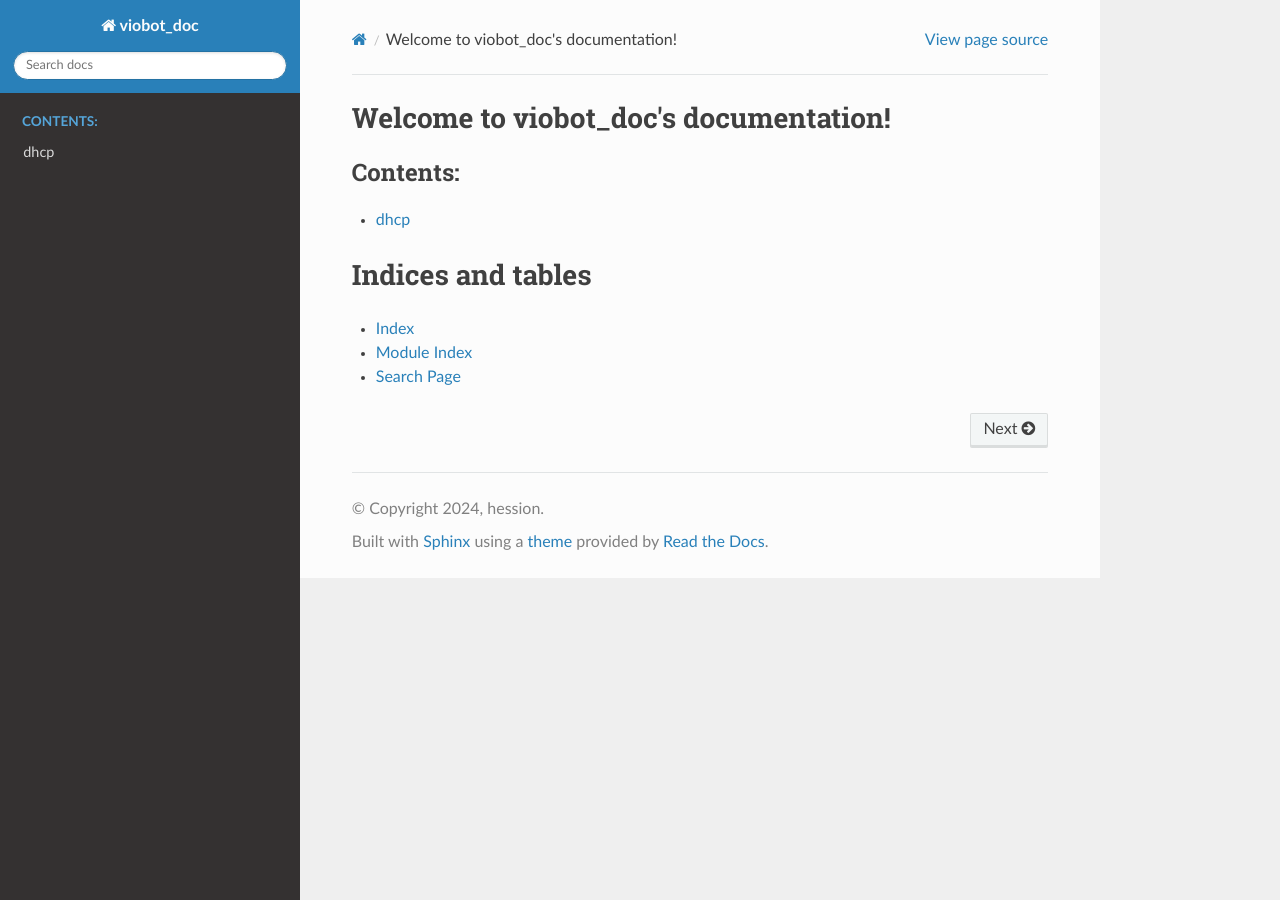
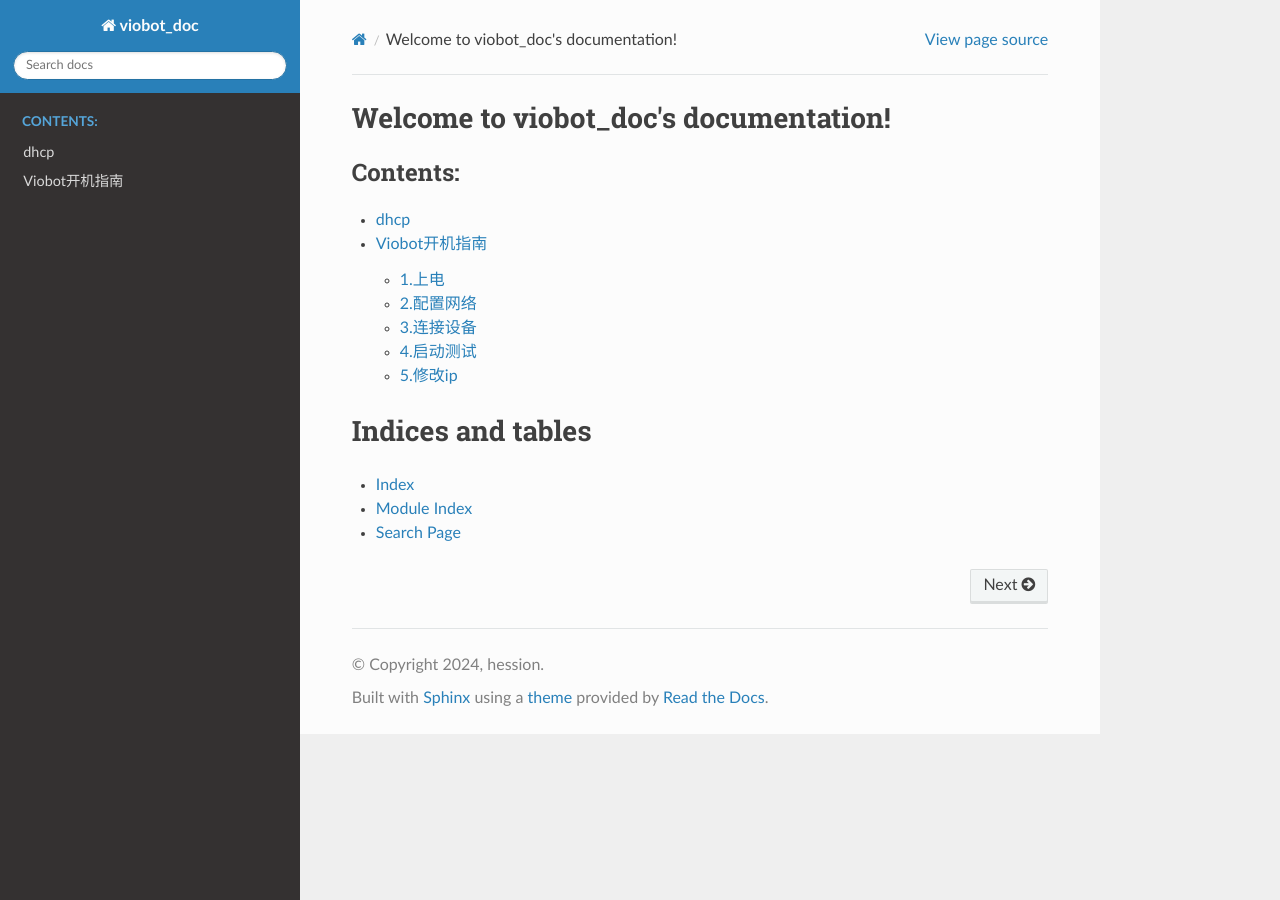
Before and after one commit to TIMITaolong/viobot_doc, a Sphinx documentation site: the page built from source/index.rst, in a window 1280 px wide. Built offline with Sphinx 7.4.7 and the Read the Docs theme 2.0.0, drawn with Linux system fonts in a browser that asks for light colours; some of the changed lines change nothing that is shown.

Commit message:
开机指南

```diff
--- /dev/null
+++ b/source/Viobot开机指南.md
@@ -0,0 +1,49 @@
+# Viobot开机指南
+
+### 1.上电
+
+首先，我们先要把设备接上电源线和网线，最简单的方式就是网线直连电脑。&#x20;
+
+电源选用12V1.5A设备自带的电源即可。
+
+![](image/image_3VfNJ5idSk.png)
+
+### 2.配置网络
+
+设备直连电脑能够通过上位机自动搜索到设备IP，这个功能可以用来解救我们修改IP出错或者是修改了IP后忘记了自己修改的IP的情况。
+
+![](image/image_VgZUZR1d-Z.png)
+
+注意：搜索功能只是把设备搜索出来，当你电脑的IP段与设备不一致的时候，是连接不上的，所以我们需要按照下面的方法配置一下自己电脑的IP使得能够通过上位机连接到设备。
+
+设备默认IP是`192.168.1.100`，我们就把电脑的ip设置为`192.168.1.101`
+
+![](image/image_t4wbnQiYio.png)
+
+确定之后，开启命令行，试ping一下`192.168.1.100` 能够ping通则已配置完成。
+
+### 3.连接设备
+
+能ping通后，点连接即可。
+
+![](image/image_BKC3L7oQdy.png)
+
+连接成功后，状态栏会变成已连接状态，左下角的视频流会刷新，挪动一下设备，看视频流是否正常、流畅。
+
+### 4.启动测试
+
+![](image/image_aj4Dmh9Cy9.png)
+
+梯度点由近到远颜色次序是：红橙黄绿青蓝紫。我们可以通过这个图片看到算法当前状态的表现，如果图片上的点基本符合上述颜色次序，则运行正常，少量的错点可忽略$。$如果刚开的时候很多错点，可以稍微挪动一下设备，更新关键帧，即可恢复正常。
+
+接下来，我们就可以将设备运动起来，看它的具体表现（位姿，图片上面的点颜色）是否正常，所有测试都正常，则可以做后面的工作了。（比如说用到自己的场景下，或者直接上车等等）
+
+### 5.修改ip
+
+实际使用我们可能不会将设备直连电脑，或者就是我的网络下面的`192.168.1.100`IP已经有其他的电脑占用了，故需要修改IP。
+
+![](image/image_JqA09WuKos.png)
+
+修改IP是需要重启才能够生效的，上位机的按键有一个设备重启的按键，可以直接重启设备。
+
+如果我们设置IP的时候设置错了，或者是忘记了自己设置的IP，可以参照2所说的，上位机会自动搜索到局域网内的设备的IP。
--- a/source/index.rst
+++ b/source/index.rst
@@ -11,6 +11,7 @@ Welcome to viobot_doc's documentation!
    :caption: Contents:
 
    dhcp
+   Viobot开机指南
 
 Indices and tables
 ==================
```
Also changed, not shown: source/image/image_3VfNJ5idSk.png (added), source/image/image_BKC3L7oQdy.png (added), source/image/image_JqA09WuKos.png (added), source/image/image_VgZUZR1d-Z.png (added), source/image/image_aj4Dmh9Cy9.png (added), source/image/image_t4wbnQiYio.png (added).
